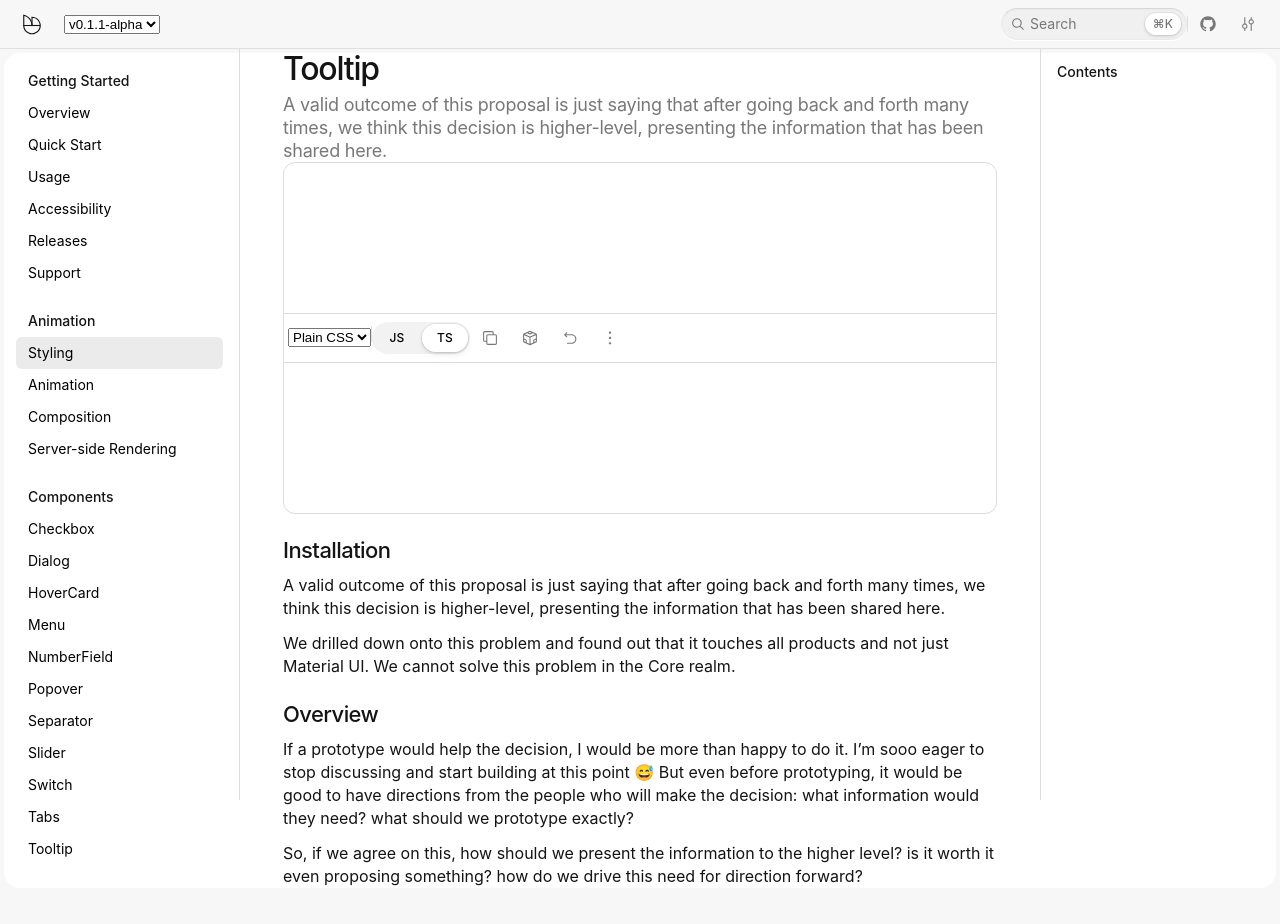
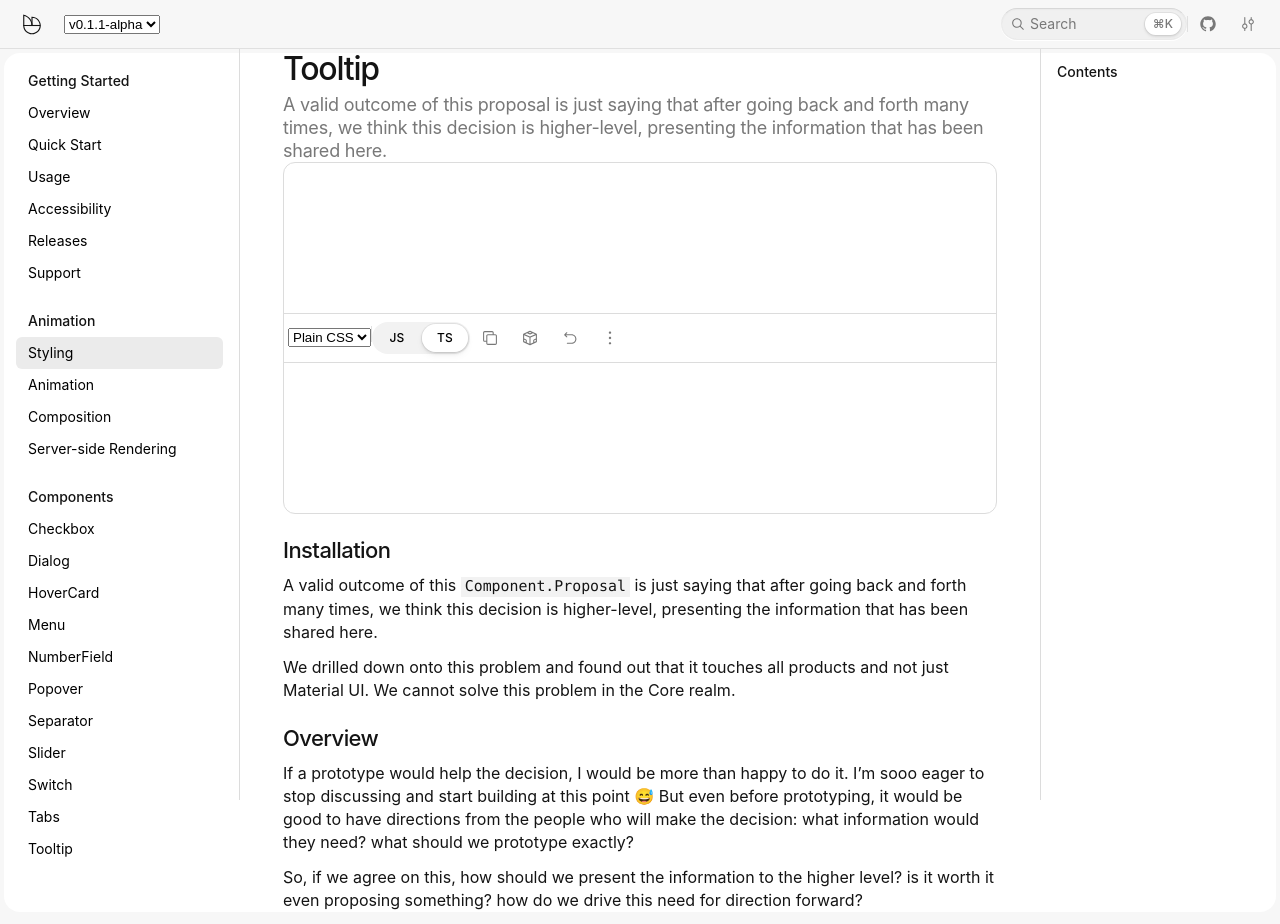
Before and after one commit to colmtuite/base-ui-website, a Next.js app: page / in a window 1280 px wide. Before the commit the page ends 900 px from the top, so only its background shows below. Built offline with nearby package versions, Linux system fonts and the light colour scheme.

Commit message:
code component

```diff
--- /dev/null
+++ b/src/app/css/components/code.css
@@ -0,0 +1,11 @@
+.Code {
+  box-sizing: border-box;
+  font-family: var(--ff-code);
+  color: var(--gray-text-2);
+  font-size: .93em;
+  background-color: var(--gray-container-1);
+  padding-right: var(--space-1);
+  padding-bottom: 2px;
+  padding-left: var(--space-1);
+  white-space: break-spaces;
+}
--- a/src/app/css/style.css
+++ b/src/app/css/style.css
@@ -2,6 +2,7 @@
 @import "reset.css";
 
 @import "components/app-bar.css";
+@import "components/code.css";
 @import "components/icon.css";
 @import "components/icon-button.css";
 @import "components/kbd.css";
--- a/src/app/css/theme.css
+++ b/src/app/css/theme.css
@@ -46,7 +46,7 @@
       sans-serif,
       "Apple Color Emoji",
       "Segoe UI Emoji";
-  --ff-code: sÃ¶hne mono, ui-monospace,
+  --ff-code: Söhne mono, ui-monospace,
     SFMono-Regular,
     "SF Mono",
     Menlo,
--- a/src/app/page.tsx
+++ b/src/app/page.tsx
@@ -116,9 +116,11 @@ export default function Home() {
             <CodeBlock />
             <h2 className="Text size-6 mt-6 mb-3">Installation</h2>
             <p className="Text size-4 mb-3">
-              A valid outcome of this proposal is just saying that after going
-              back and forth many times, we think this decision is higher-level,
-              presenting the information that has been shared here.
+              A valid outcome of this{" "}
+              <code className="Code">Component.Proposal</code> is just saying
+              that after going back and forth many times, we think this decision
+              is higher-level, presenting the information that has been shared
+              here.
             </p>
             <p className="Text size-4 mb-3">
               We drilled down onto this problem and found out that it touches
```
